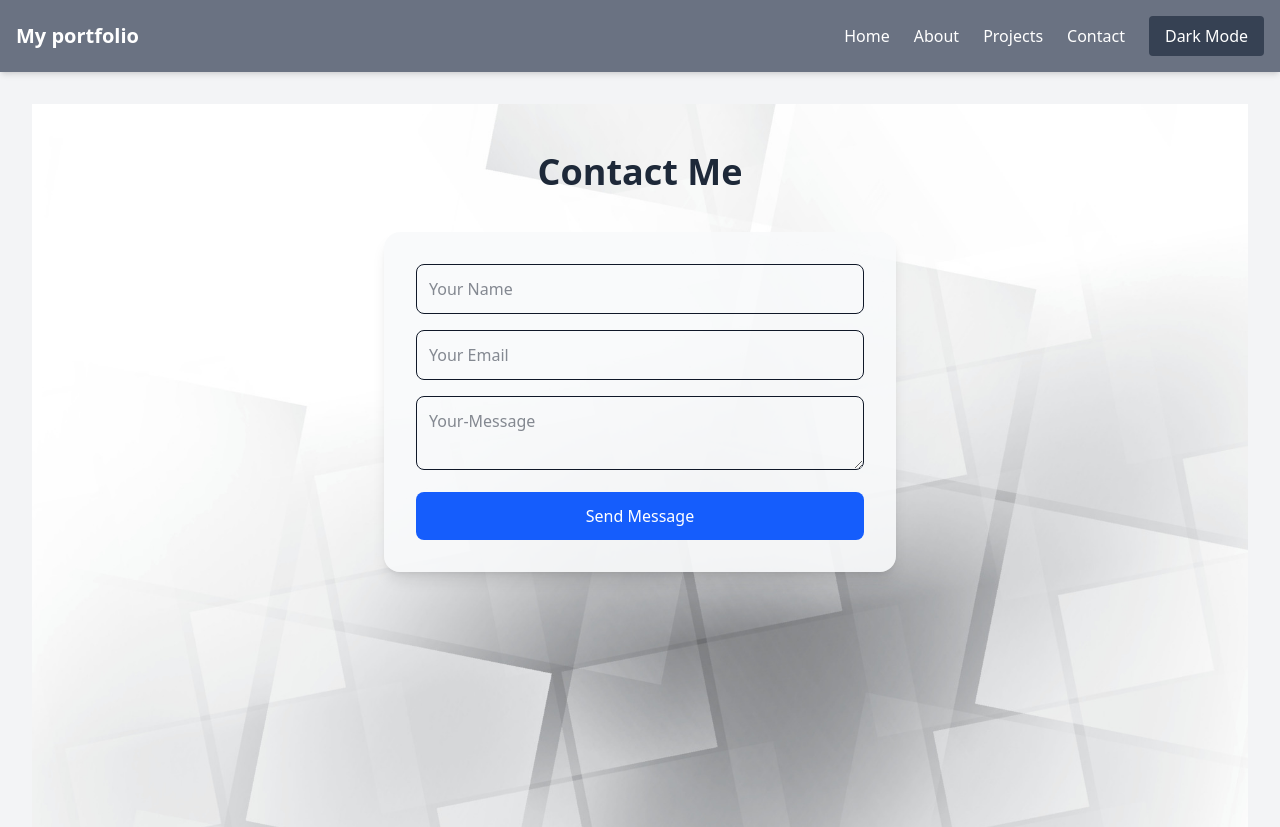
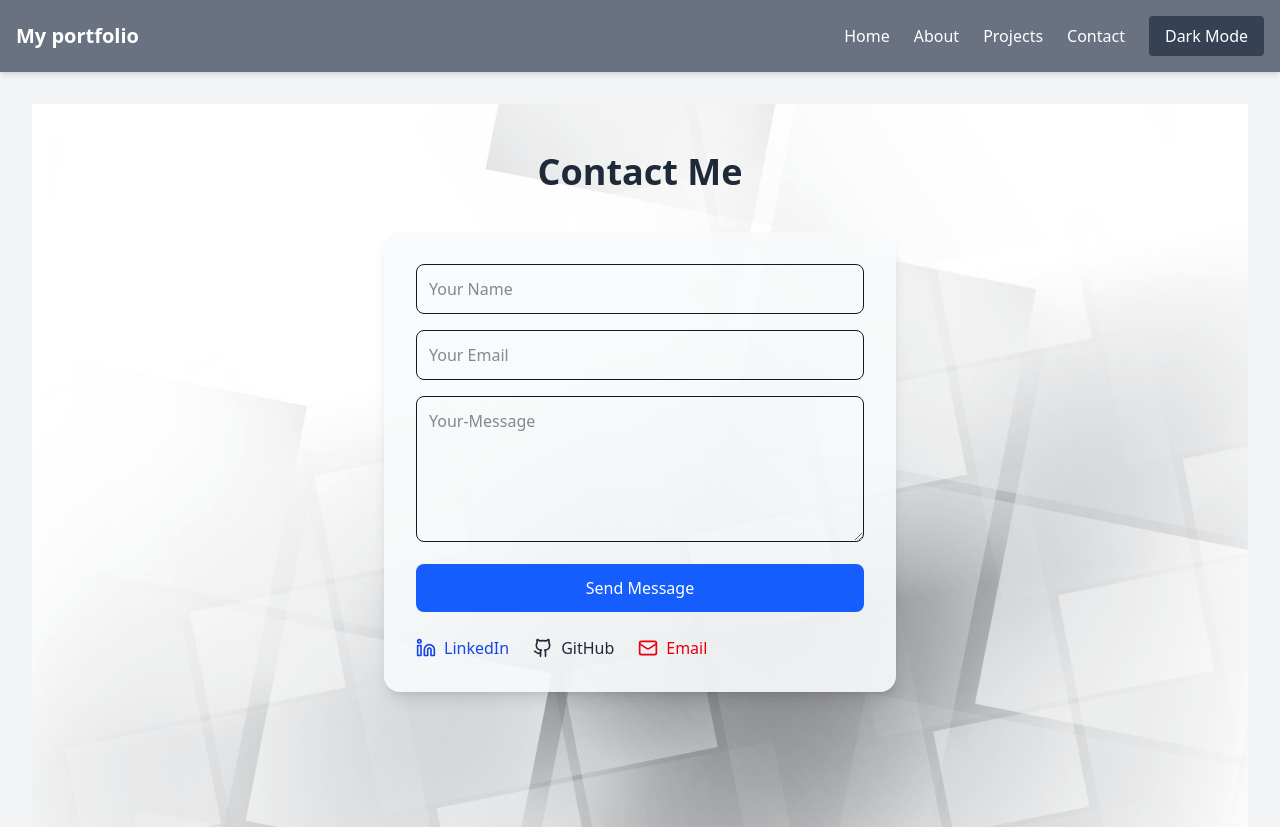
Before and after one commit to ICT-Courses/ict2233-ca-02-Isurika-Thennakoon, a React (Vite) app in the folder my-portfolio/: page /contact in a window 1280 px wide. Shown: the top 827 px of the page. Built offline with nearby package versions, Linux system fonts and the light colour scheme.

Commit message:
updataed contact page

```diff
--- a/my-portfolio/src/Pages/Contact.jsx
+++ b/my-portfolio/src/Pages/Contact.jsx
@@ -1,5 +1,5 @@
-
 import React, {useState} from "react";
+import { Mail, Github, Linkedin} from "lucide-react"
 import BgImage from "../assets/bg_image.jpg";
 
 export default function Contact() {
@@ -50,14 +50,36 @@ export default function Contact() {
           onChange={handleChange}
           className="w-full p-3 mb-4 border rounded-lg dark:bg-gray-700"
           required
-        >
-        </textarea>
+          rows={5}
+        />
+
         <button
            type="submit"
           className="w-full bg-blue-600 text-white py-3  rounded-lg  hover:bg-blue-700 transition"
         >
           Send Message
         </button>
+        <div className="flex jusfify-center mt-6 gap-6">
+          <a
+            href="https://www.linkedin.com/in/pawani-thennakoon-4207a9315?utm_source=share&utm_campaign=share_via&utm_content=profile&utm_medium=android_app"
+            target="_blank"
+            rel="noopener noreferrer"
+            className="flex items-center gap-2 text-blue-700 hover:underline">
+              <Linkedin size={20} /> LinkedIn
+            </a>
+            <a
+               href="https://github.com/Isurika-Thennakoon"
+               target="_blank"
+               rel="noopener noreferrer"
+               className="flex items-center gap-2 text-gray-800 dark:text-gray-200 hover:underline">
+              <Github size={20} /> GitHub
+              </a>
+              <a
+               href="mailto:isurikapawani21@gmail.com"
+               className="flex items-center gap-2 text-red-600  hover:underline">
+                <Mail size={20} /> Email
+               </a>
+        </div>
       </form>
 
     </section>
```
